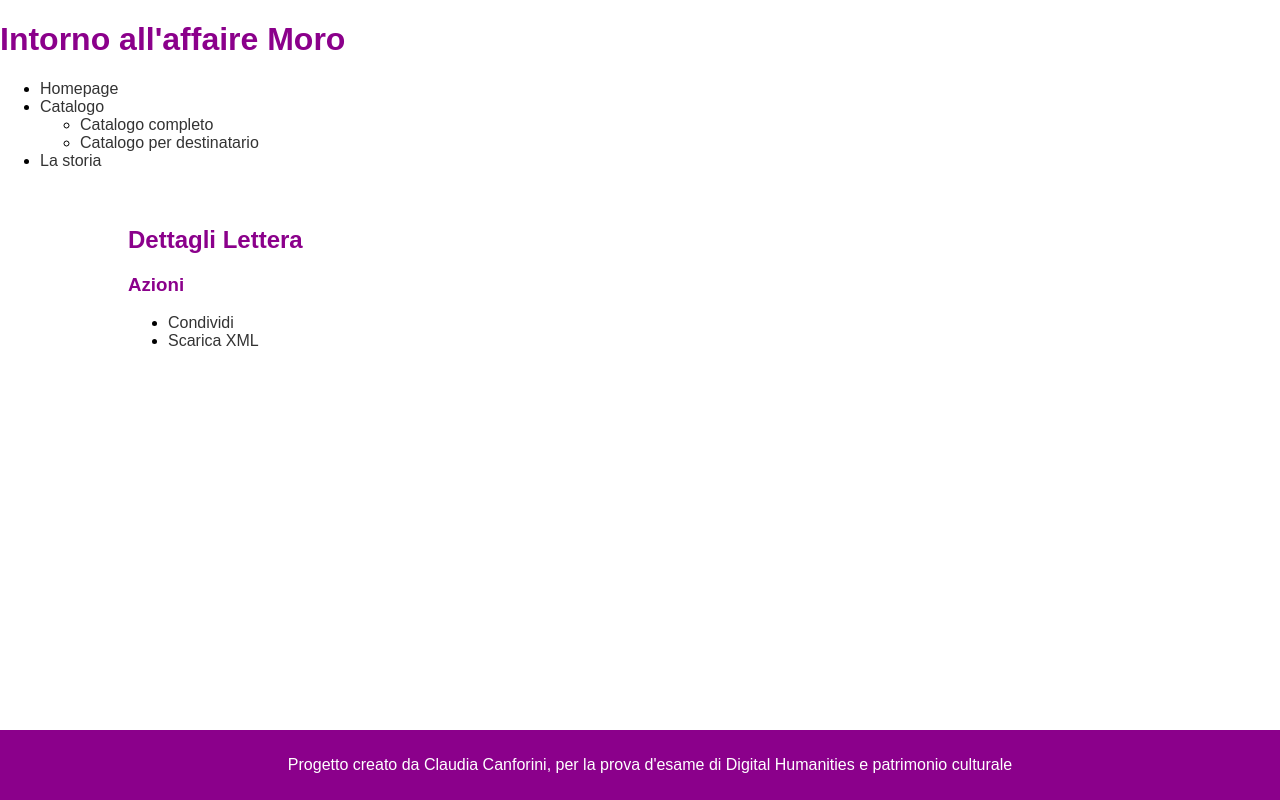
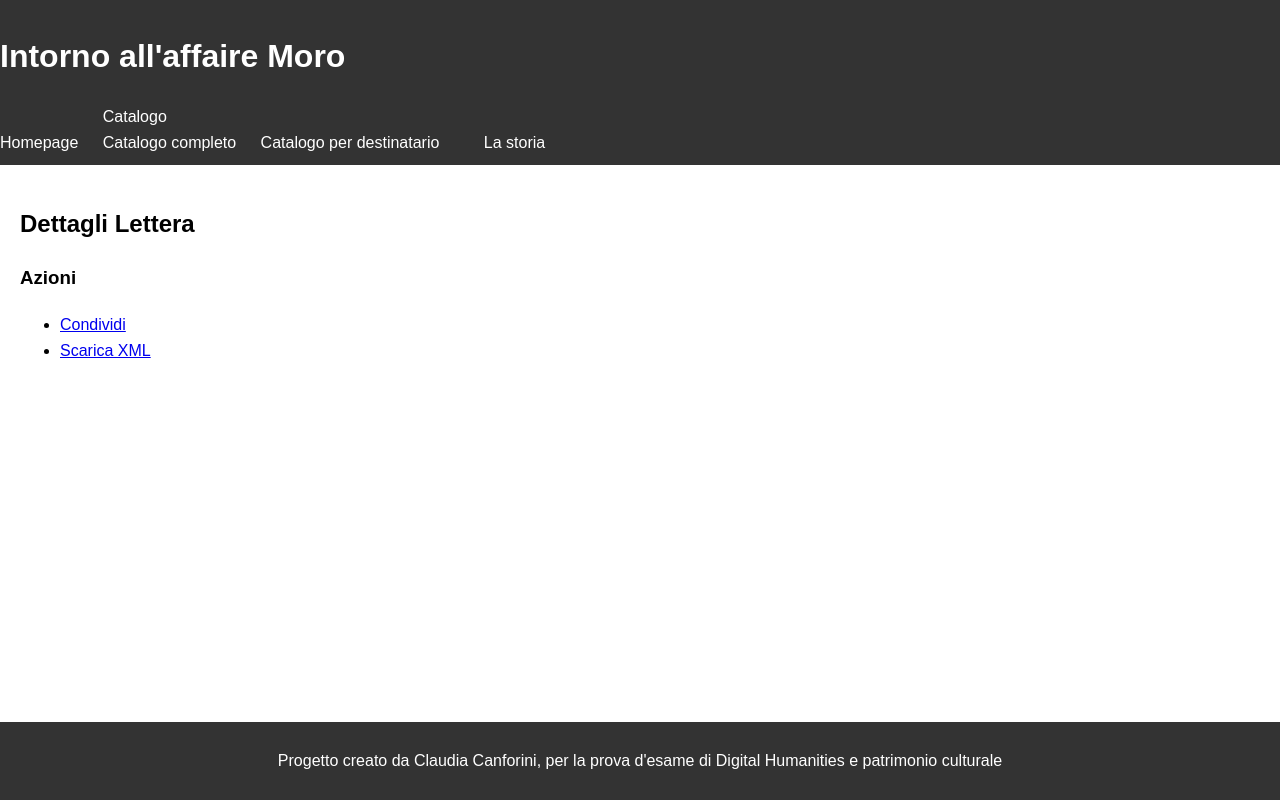
Before and after one commit to mauro-gaeta/progetto2, a plain HTML site: page letter.html in a window 1280 px wide. Drawn offline with Linux system fonts and the light colour scheme.

Commit message:
Update styles.css

```diff
--- a/styles.css
+++ b/styles.css
@@ -1,37 +1,43 @@
-/* Stili generali */
+/* Stile generale */
 body {
     font-family: Arial, sans-serif;
     margin: 0;
     padding: 0;
+    line-height: 1.6;
 }
 
-.container {
-    width: 80%;
-    margin: auto;
-    padding-top: 20px;
-    padding-bottom: 20px;
+header {
+    background-color: #333;
+    color: #fff;
+    padding: 10px 0;
 }
 
-h1, h2, h3 {
-    color: #8b008b;
+header nav ul {
+    list-style-type: none;
+    margin: 0;
+    padding: 0;
 }
 
-a {
-    text-decoration: none;
-    color: #333;
+header nav ul li {
+    display: inline-block;
+    margin-right: 20px;
 }
 
-a:hover {
-    text-decoration: underline;
+header nav ul li a {
+    color: #fff;
+    text-decoration: none;
 }
 
-/* Stili per il footer */
+main {
+    padding: 20px;
+}
+
 footer {
-    background-color: #8b008b;
-    color: white;
+    background-color: #333;
+    color: #fff;
     text-align: center;
-    padding: 10px;
-    position: fixed;
+    padding: 10px 0;
+    position: absolute;
     bottom: 0;
     width: 100%;
 }
```
